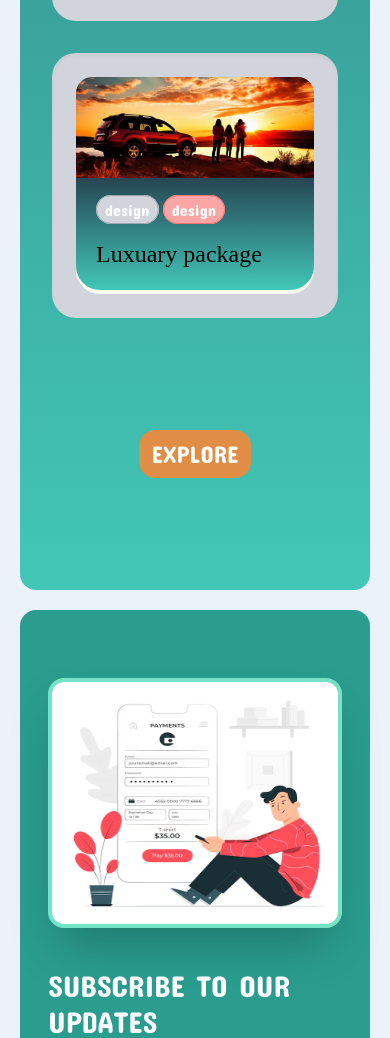
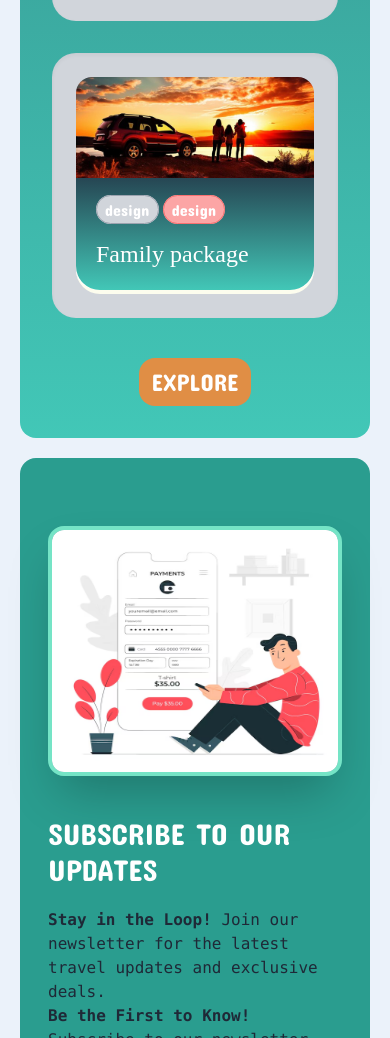
Before and after one commit to AMDHAAROON/Tourism-website, a website: page src/index.html in a window 390 px wide. Shown: the part 5564-6602 px from the top of the page. Drawn offline with Linux system fonts and the light colour scheme; a web font is replaced by a local one.

Commit message:
making some changes in responsiveness of package section

```diff
--- a/src/index.html
+++ b/src/index.html
@@ -219,7 +219,7 @@
                 Explore a variety of travel packages designed for every type of traveler. From adventure and luxury to family-friendly and budget options, we have something for everyone. Start your journey with us and create unforgettable memories.
             </p> -->
            </div>
-           <div class="flex flex-wrap justify-center mb-24">
+           <div class="flex flex-wrap justify-center mb-10 md:mb-24">
                 <div class="w-full  md:w-1/2 py-4  md:pt-8 ">
                     <div class=" w-full p-6 md:w-11/12 lg:w-8/12 mx-auto  bg-gray-300 rounded-3xl shadow-inner">
                             <div class="border-b-4  border-[#EBF2FA]   bg-white rounded-3xl shadow-lg">
@@ -292,7 +292,7 @@
 
                     </div>
                 </div>
-                <div class="w-full  md:w-1/2 py-4  md:pt-8 ">
+                <div class="w-full  md:w-1/2 pt-4  md:pt-8 ">
                     <div class=" w-full p-6 md:w-11/12 lg:w-8/12 mx-auto  bg-gray-300 rounded-3xl shadow-inner ">
                             <div class="border-b-4  border-swhite  bg-white rounded-3xl shadow-3xl">
 <img class=" rounded-t-2xl" src="./assets/happy-family-with-car-travel-road-trip_662214-275199.jpg" alt="">
@@ -302,8 +302,8 @@
         <span class="bg-red-300 rounded-2xl border border-red-400 px-2 py-1 text-white font-marker">design</span>
 
     </p>
-    <h3 class="mt-4 text-2xl font-true text-black">
-        Luxuary package
+    <h3 class="mt-4 text-2xl font-true text-white">
+        Family package
     </h3>
 </div>
                             </div>
@@ -312,7 +312,7 @@
                 </div>
                     </div>
                 </div>
-           <div class="flex pb-20">
+           <div class="flex md:pb-20 ">
             <a class="mx-auto bg-[#E08E45] font-marker text-2xl text-white px-3 py-2 rounded-2xl" href="">EXPLORE</a>
            </div>
 
```
Also changed, not shown: src/style.css.
